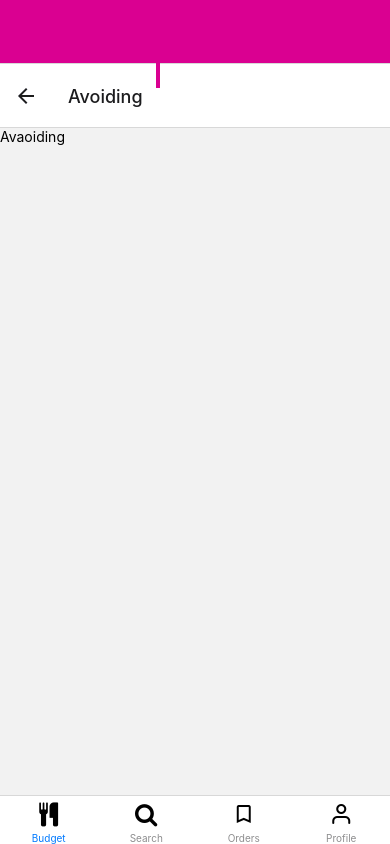
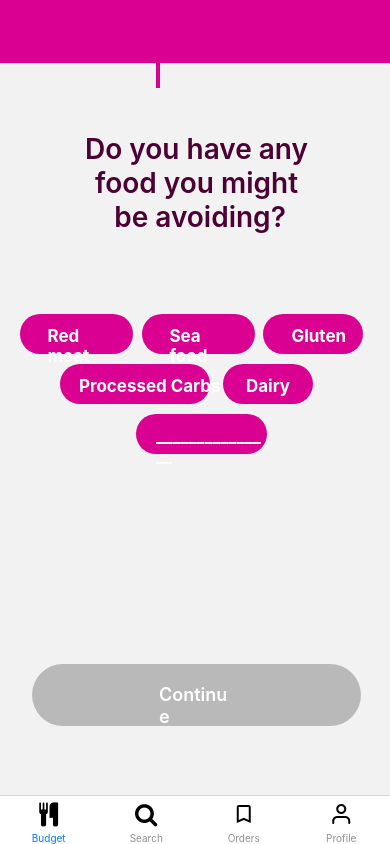
Before and after one commit to wisdomekpotu/savour-it, a React Native app: screen /Avoiding in a window 390 px wide. Built offline with nearby package versions, Linux system fonts and the light colour scheme.

Commit message:
feat: new screen added

```diff
--- a/App.js
+++ b/App.js
@@ -18,14 +18,9 @@ import Search from './screens/Search';
 import Profile from './screens/Profile';
 import Curating from './screens/Curating';
 import HowLong from './screens/HowLong';
+import FancyHaving from './screens/FancyHaving';
 
 const Tab = createBottomTabNavigator();
-
-// function Home() {
-//   return (
-
-//   );
-// }
 
 function Otherscreens() {
   return (
@@ -83,8 +78,13 @@ function Otherscreens() {
       />
       <Stack.Screen name='OrderDetails' component={OrderDetails} />
       <Stack.Screen name='Final' component={Final} />
-      <Stack.Screen name='Avoiding' component={Avoiding} />
+      <Stack.Screen
+        name='Avoiding'
+        component={Avoiding}
+        options={{ headerShown: false }}
+      />
       <Stack.Screen name='Curating' component={Curating} />
+      <Stack.Screen name='FancyHaving' component={FancyHaving} />
     </Stack.Navigator>
   );
 }
--- a/screens/Avoiding.js
+++ b/screens/Avoiding.js
@@ -1,12 +1,330 @@
-import { StyleSheet, Text, View } from 'react-native';
+import { Pressable, StyleSheet, Text, View } from 'react-native';
 import React from 'react';
 
-export default function Avoiding() {
+export default function Avoiding({ navigation }) {
   return (
     <View>
-      <Text>Avaoiding</Text>
+      <Text style={styles.text}>
+        Do you have any{'\n'} food you might {'\n'} be avoiding?
+      </Text>
+      <View>
+        <Pressable
+          style={styles.press}
+          onPress={() => navigation.navigate('FancyHaving')}
+        >
+          <View>
+            <Text
+              style={{
+                color: 'white',
+                width: 73,
+                height: 20,
+                fontStyle: 'normal',
+                fontWeight: '700',
+                fontSize: 17,
+                lineHeight: 20,
+                letterSpacing: -0.03,
+                color: '#FFFFFF',
+                order: 0,
+                flexGrow: 0,
+              }}
+            >
+              Red meat
+            </Text>
+          </View>
+        </Pressable>
+      </View>
+      <View>
+        <Pressable
+          style={styles.press1}
+          onPress={() => navigation.navigate('FancyHaving')}
+        >
+          <View>
+            <Text
+              style={{
+                color: 'white',
+                width: 73,
+                height: 20,
+                fontStyle: 'normal',
+                fontWeight: '700',
+                fontSize: 17,
+                lineHeight: 20,
+                letterSpacing: -0.03,
+                color: '#FFFFFF',
+                order: 0,
+                flexGrow: 0,
+              }}
+            >
+              Sea food
+            </Text>
+          </View>
+        </Pressable>
+      </View>
+      <View>
+        <Pressable
+          style={styles.press2}
+          onPress={() => navigation.navigate('FancyHaving')}
+        >
+          <View>
+            <Text
+              style={{
+                color: 'white',
+                width: 73,
+                height: 20,
+                fontStyle: 'normal',
+                fontWeight: '700',
+                fontSize: 17,
+                lineHeight: 20,
+                letterSpacing: -0.03,
+                color: '#FFFFFF',
+                order: 0,
+                flexGrow: 0,
+              }}
+            >
+              Gluten
+            </Text>
+          </View>
+        </Pressable>
+      </View>
+      <View>
+        <Pressable
+          style={styles.press3}
+          onPress={() => navigation.navigate('FancyHaving')}
+        >
+          <View>
+            <Text
+              style={{
+                color: 'white',
+                height: 20,
+                fontStyle: 'normal',
+                fontWeight: '700',
+                fontSize: 17,
+                lineHeight: 20,
+                letterSpacing: -0.03,
+                color: '#FFFFFF',
+                order: 0,
+                flexGrow: 0,
+              }}
+            >
+              Processed Carbs
+            </Text>
+          </View>
+        </Pressable>
+      </View>
+      <View>
+        <Pressable
+          style={styles.press4}
+          onPress={() => navigation.navigate('FancyHaving')}
+        >
+          <View>
+            <Text
+              style={{
+                color: 'white',
+
+                height: 20,
+                fontStyle: 'normal',
+                fontWeight: '700',
+                fontSize: 17,
+                lineHeight: 20,
+                letterSpacing: -0.03,
+                color: '#FFFFFF',
+                order: 0,
+                flexGrow: 0,
+              }}
+            >
+              Dairy
+            </Text>
+          </View>
+        </Pressable>
+      </View>
+      <View>
+        <Pressable
+          style={styles.press5}
+          onPress={() => navigation.navigate('FancyHaving')}
+        >
+          <View>
+            <Text
+              style={{
+                color: 'white',
+                width: 106,
+                height: 20,
+                fontStyle: 'normal',
+                fontWeight: '700',
+                fontSize: 17,
+                lineHeight: 20,
+                letterSpacing: -0.03,
+                color: '#FFFFFF',
+                order: 0,
+                flexGrow: 0,
+              }}
+            >
+              _______________
+            </Text>
+          </View>
+        </Pressable>
+      </View>
+
+      <Pressable onPress={() => navigation.navigate('FancyHaving')}>
+        <View style={styles.button}>
+          <Text
+            style={{
+              color: 'white',
+              width: 75,
+              height: 22,
+              fontStyle: 'normal',
+              fontWeight: '600',
+              fontSize: 18,
+              lineHeight: 22,
+            }}
+          >
+            Continue
+          </Text>
+        </View>
+      </Pressable>
     </View>
   );
 }
 
-const styles = StyleSheet.create({});
+const styles = StyleSheet.create({
+  press: {
+    display: 'flex',
+    flexDirection: 'row',
+    justifyContent: 'center',
+    alignitems: 'center',
+    textAlign: 'center',
+    paddingTop: 11.5,
+    paddingLeft: 15,
+    paddingBottom: 0,
+    gap: 10,
+    position: 'absolute',
+    width: 113,
+    height: 40,
+    left: 20,
+    top: 250,
+    color: 'white',
+    backgroundColor: '#DA0091',
+    borderRadius: 70,
+  },
+
+  press1: {
+    display: 'flex',
+    flexDirection: 'row',
+    justifyContent: 'center',
+    alignitems: 'center',
+    textAlign: 'center',
+    paddingTop: 11.5,
+    paddingLeft: 15,
+    paddingBottom: 0,
+    gap: 10,
+    position: 'absolute',
+    width: 113,
+    height: 40,
+    left: 142,
+    top: 250,
+    color: 'white',
+    backgroundColor: '#DA0091',
+    borderRadius: 70,
+  },
+
+  press2: {
+    display: 'flex',
+    flexDirection: 'row',
+    justifyContent: 'center',
+    alignitems: 'center',
+    textAlign: 'center',
+    paddingTop: 11.5,
+    paddingLeft: 30,
+    paddingBottom: 0,
+    gap: 10,
+    position: 'absolute',
+    width: 100,
+    height: 40,
+    left: 263,
+    top: 250,
+    color: 'white',
+    backgroundColor: '#DA0091',
+    borderRadius: 70,
+  },
+  press3: {
+    display: 'flex',
+    flexDirection: 'row',
+
+    paddingTop: 11.5,
+    paddingLeft: 19,
+    paddingBottom: 0,
+    gap: 10,
+    position: 'absolute',
+    width: 150,
+    height: 40,
+    left: 60,
+    top: 300,
+    color: 'white',
+    backgroundColor: '#DA0091',
+    borderRadius: 70,
+  },
+
+  press4: {
+    display: 'flex',
+    flexDirection: 'row',
+    justifyContent: 'center',
+    alignitems: 'center',
+    textAlign: 'center',
+    paddingTop: 11.5,
+    paddingBottom: 0,
+    gap: 10,
+    position: 'absolute',
+    width: 90,
+    height: 40,
+    left: 223,
+    top: 300,
+    color: 'white',
+    backgroundColor: '#DA0091',
+    borderRadius: 70,
+  },
+  press5: {
+    display: 'flex',
+    flexDirection: 'row',
+    justifyContent: 'center',
+    alignitems: 'center',
+    textAlign: 'center',
+    paddingTop: 11.5,
+    paddingLeft: 15,
+    paddingBottom: 0,
+    gap: 10,
+    position: 'absolute',
+    width: 131,
+    height: 40,
+    left: 136,
+    top: 350,
+    color: 'white',
+    backgroundColor: '#DA0091',
+    borderRadius: 70,
+  },
+  text: {
+    position: 'absolute',
+    width: 273,
+    height: 102,
+    left: 60,
+    top: 68,
+    fontStyle: 'normal',
+    fontWeight: '600',
+    fontSize: 28,
+    textAlign: 'center',
+    color: '#4D0033',
+  },
+  button: {
+    display: 'flex',
+    flexDirection: 'row',
+    justifyContent: 'center',
+    alignitems: 'center',
+    paddingTop: 20,
+    paddingBottom: 0,
+    gap: 8,
+    position: 'absolute',
+    width: 329,
+    height: 62,
+    left: 32,
+    top: 600,
+    backgroundColor: '#B9B9B9',
+    borderRadius: 89,
+  },
+});
--- /dev/null
+++ b/screens/FancyHaving.js
@@ -0,0 +1,14 @@
+import { StyleSheet, Text, View } from 'react-native';
+import React from 'react';
+
+const FancyHaving = () => {
+  return (
+    <View>
+      <Text>FancyHaving</Text>
+    </View>
+  );
+};
+
+export default FancyHaving;
+
+const styles = StyleSheet.create({});
--- a/screens/HowHungry.js
+++ b/screens/HowHungry.js
@@ -9,11 +9,23 @@ export default function HowHungry({ navigation }) {
       <Text style={styles.text1}>Very hungry</Text>
       <Text style={styles.text2}>Not very hungry</Text>
       <Text style={styles.text3}>Not hungry</Text>
-      <View style={styles.button}>
-        <Pressable onPress={() => navigation.navigate('Avoiding')}>
-          <Text style={styles.btn_text}>Continue</Text>
-        </Pressable>
-      </View>
+      <Pressable onPress={() => navigation.navigate('Avoiding')}>
+        <View style={styles.button}>
+          <Text
+            style={{
+              color: 'white',
+              width: 75,
+              height: 22,
+              fontStyle: 'normal',
+              fontWeight: '600',
+              fontSize: 18,
+              lineHeight: 22,
+            }}
+          >
+            Continue
+          </Text>
+        </View>
+      </Pressable>
     </View>
   );
 }
```
